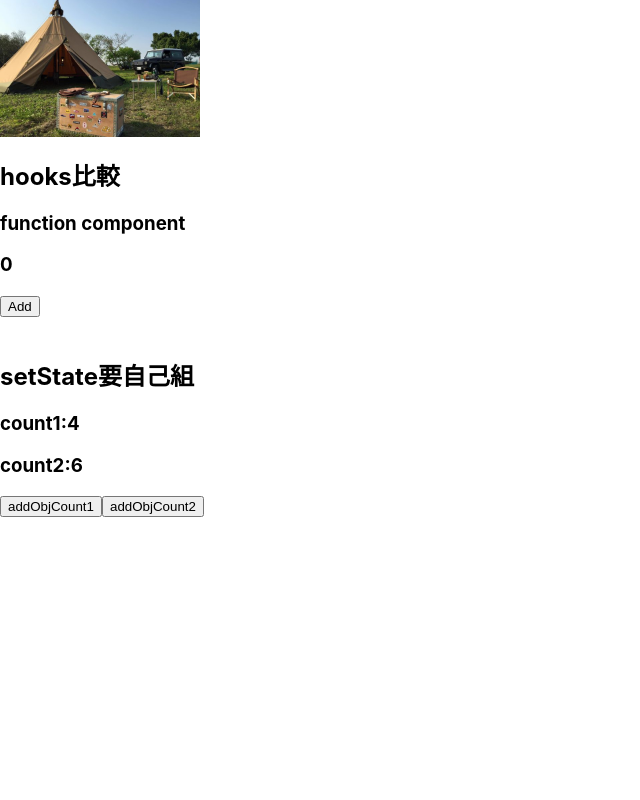
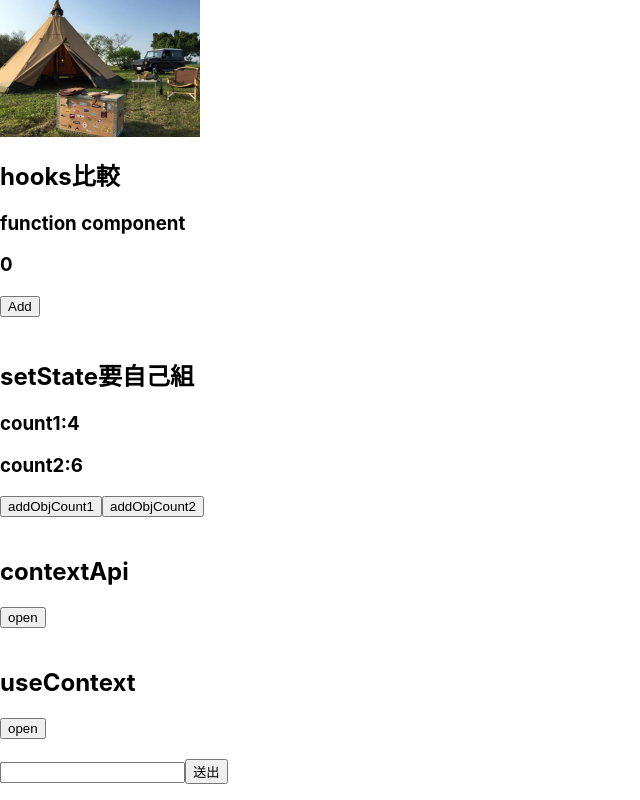
Before and after one commit to a23246542/reactStart, a React (Create React App) app in the folder my-app/: page / in a window 1280 px wide. Shown: the part 1025-1825 px from the top of the page, without its empty margins (0-640 px from the left). Before the commit the page ends 1542 px from the top, so only its background shows below. Built offline with nearby package versions, Linux system fonts and the light colour scheme.

Commit message:
useContext做open跟主要hooks做todo

```diff
--- a/my-app/src/all.js
+++ b/my-app/src/all.js
@@ -5,6 +5,9 @@ import Parent from './4父子/Parent';
 import ImgToggle from './5樣式控制/className&style';
 import UseState from './hooks/UseStateCounter';
 import UseStateObjCounter from './hooks/UseStateObjCounter';
+import ContextButton from './contextApi/contextOpen';
+import UseContextButton from './contextApi/useContextOpen';
+import TodoList from './hooksTodo/TodoList';
 
 class All extends React.Component {
   render() {
@@ -21,6 +24,12 @@ class All extends React.Component {
         <UseState/>
         <br/>
         <UseStateObjCounter/>
+        <br/>
+        <ContextButton/>
+        <br/>
+        <UseContextButton/>
+        <br/>
+        <TodoList/>
       </div>
     )
   }
--- /dev/null
+++ b/my-app/src/contextApi/context/context.js
@@ -0,0 +1,4 @@
+import {createContext} from 'react';
+const context = createContext()
+export const {Provider} = context;
+export default context;
--- /dev/null
+++ b/my-app/src/contextApi/context/contextOpen.js
@@ -0,0 +1,2 @@
+import {createContext} from 'react';
+export const { Provider, Consumer} = createContext();
--- /dev/null
+++ b/my-app/src/contextApi/contextOpen.js
@@ -0,0 +1,40 @@
+import React from 'react';
+import { Provider } from './context/contextOpen';
+import Button from './contextOpenButton';
+
+class ContextButton extends React.Component {
+  constructor(props) {
+    super(props);
+    // const state = {%%
+    // state = { //  %%'state' is not defined  no-undef
+    this.state = {
+      open: false
+    }
+  }
+
+  toggle  = () => {
+    this.setState({
+      open:!this.state.open,
+    })
+  }
+
+  render() {
+    const { open }  = this.state;
+    const contextValue = {
+      open,
+      toggle:this.toggle,
+    }
+    return (
+      <Provider value = {contextValue}>
+        <div>
+          <h2>contextApi</h2>
+          {/* <Button value = {contextValue}/> */}
+          <Button/>
+          {open && <p>something....</p>}
+        </div>
+      </Provider>
+    )
+  }
+}
+
+export default ContextButton;
--- /dev/null
+++ b/my-app/src/contextApi/contextOpenButton.js
@@ -0,0 +1,24 @@
+import React from 'react';
+import {Consumer} from './context/contextOpen';
+
+class ContextOpenButton extends React.Component {
+  constructor(props) {
+    super(props);
+  }
+
+  render() {
+    //##原本傳props的方法
+    // const {open, toggle} = this.props.value;
+    return (
+      // <button onClick={toggle}>{`${open}`}</button>
+    <Consumer>
+      {/* {(value)=>(  !!可以解構*/}
+      {({open,toggle})=>(
+        <button onClick={toggle}>{open ? 'close' : 'open'}</button>
+      )}
+    </Consumer>
+    )
+  }
+}
+
+export default ContextOpenButton;
--- /dev/null
+++ b/my-app/src/contextApi/useContextOpen.js
@@ -0,0 +1,41 @@
+import React,{useState} from 'react';
+import { Provider } from './context/context';
+// import Button from './contextOpenButton';//TypeError: Cannot destructure property 'open' of 'undefined' as it is undefined.
+import Button from './useContextOpenButton';
+
+const ContextButton = () => {
+  // constructor(props) {
+  //   super(props);
+  //   this.state = {
+  //     open: false
+  //   }
+  // }
+
+  // const {open, setOpen} = useState(false) //%%TypeError: setOpen is not a function
+  const [open,setOpen] = useState(false);
+  // toggle  = () => {
+  const toggle  = () => {
+    // this.setState({
+    //   open:!this.state.open,//原本是整個物件
+    // })
+    setOpen(!open);
+  }
+
+    // const { open }  = this.state;
+    const contextValue = {
+      open,
+      // toggle:this.toggle,
+      toggle,
+    }
+    return (
+      <Provider value = {contextValue}>
+        <div>
+          <h2>useContext</h2>
+          <Button/>
+          {open && <p>something....</p>}
+        </div>
+      </Provider>
+    )
+}
+
+export default ContextButton;
--- /dev/null
+++ b/my-app/src/contextApi/useContextOpenButton.js
@@ -0,0 +1,24 @@
+import React,{useContext} from 'react';
+// import {Consumer} from './context/contextOpen';
+import context from './context/context';
+
+// class ContextOpenButton extends React.Component {
+const ContextOpenButton = (props) =>{
+  // constructor(props) {
+  //   super(props);
+  // }
+  // const {open,setOpen}  = useContext(context)//%%不是setOpen
+  const {open,toggle}  = useContext(context)
+  // render() {
+    return (
+    // <Consumer>
+    //   {({open,toggle})=>(
+    //     <button onClick={toggle}>{open ? 'close' : 'open'}</button>
+    //   )}
+    // </Consumer>
+    <button onClick={toggle}>{open ? 'close' : 'open'}</button>
+    )
+  // }
+}
+
+export default ContextOpenButton;
--- /dev/null
+++ b/my-app/src/hooksTodo/TodoInput.js
@@ -0,0 +1,26 @@
+import React,{useState} from 'react';
+
+const TodoInput = ({addItem}) => {
+  const [text,setText] = useState('');
+  // const text = '';
+  const onChangeTxt = (e) => {
+    setText(e.target.value);
+  };
+  const addTodo = (e) => {
+    e.preventDefault();
+    addItem(text);
+    setText('');
+  };
+
+  return (
+    <form onSubmit={addTodo}>
+      {/* <input type="text">{text}</input> %%input不是這樣設值*/}
+      <input value={text} onChange={onChangeTxt} />
+      {/* <button type="submit" onSubmit={addTodo}>送出</button> %%想說怎麼重整 要做在form上 */}
+      <button type="submit">送出</button>
+    </form>
+  )
+}
+
+
+export default TodoInput;
--- /dev/null
+++ b/my-app/src/hooksTodo/TodoItem.js
@@ -0,0 +1,10 @@
+import React from 'react';
+
+const TodoItem = ({children,removeTodo,id}) => (
+  // <li onClick={()=>removeTodo(id)}>{children}</li>//@@到底哪個才對
+  <li onClick={()=>{removeTodo(id)}}>{children}</li>//!!也式可以阿
+)
+
+
+
+export default TodoItem;
--- /dev/null
+++ b/my-app/src/hooksTodo/TodoList.js
@@ -0,0 +1,35 @@
+import React,{useState}from 'react';
+import TodoInput from './TodoInput';
+import TodoItem from './TodoItem';
+
+const TodoList = () => {
+  const [items,setItems] = useState([]);
+  // const items = [];
+  const addItem = (text) => {
+    setItems([...items,{id:Date.now(),text}])
+  }
+
+  const removeItem = (id) => {
+    console.log('aa');
+    setItems(items.filter(item=>item.id!==id));
+  }
+
+  return(
+    <div>
+      <TodoInput addItem={addItem}></TodoInput>
+      <ul>
+        { items.map((item) => (
+          <TodoItem
+          key={item.id}
+          id={item.id}
+          removeTodo={removeItem}
+          // onClick={removeItem(item.id)}//@@%%發現會壞掉
+          // onClick={() => removeItem(item.id)} //%%跟組件上沒辦法用原生click
+          >{ item.text }</TodoItem>
+        ))}
+      </ul>
+    </div>
+  )
+}
+
+export default TodoList;
```
Also changed, not shown: my-app/src/hooksTodo/rcc或rfc可快速建立.js (added, +14 -0 lines).
